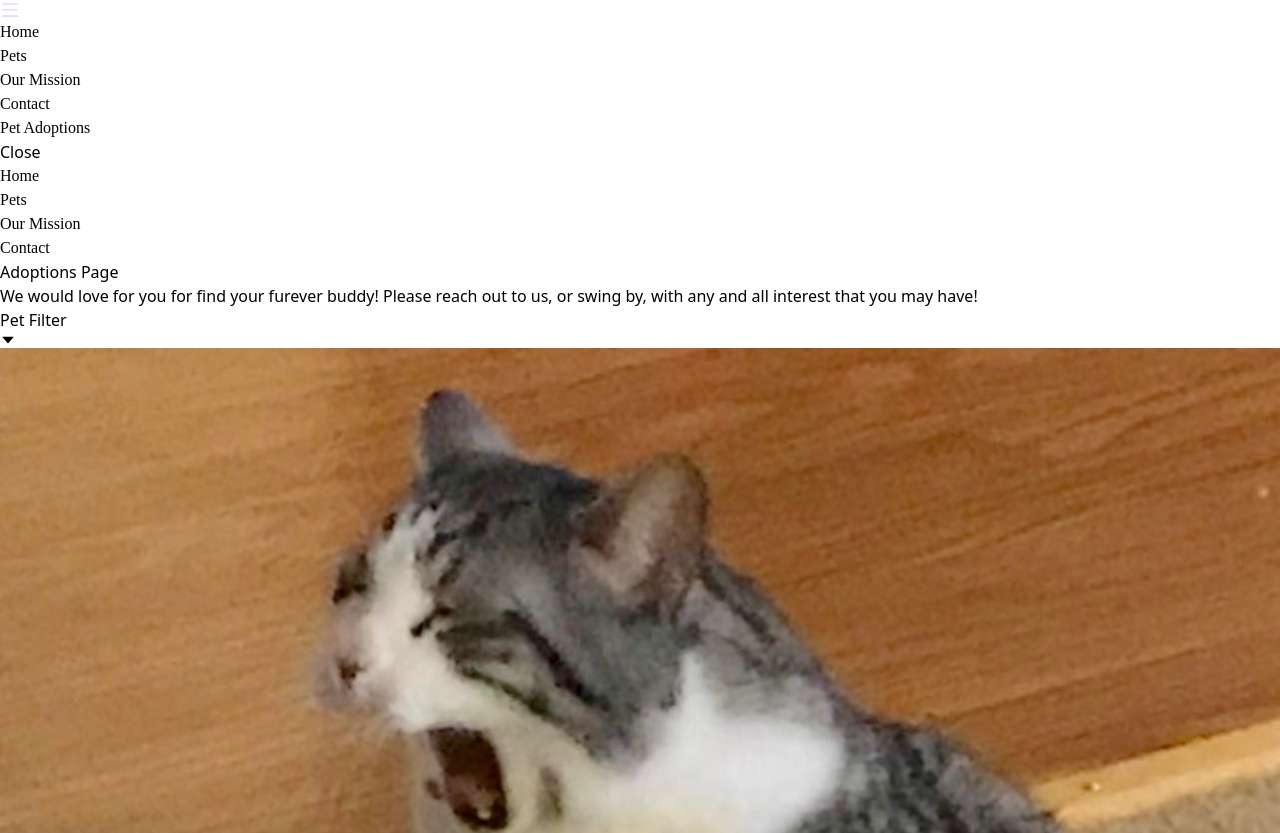
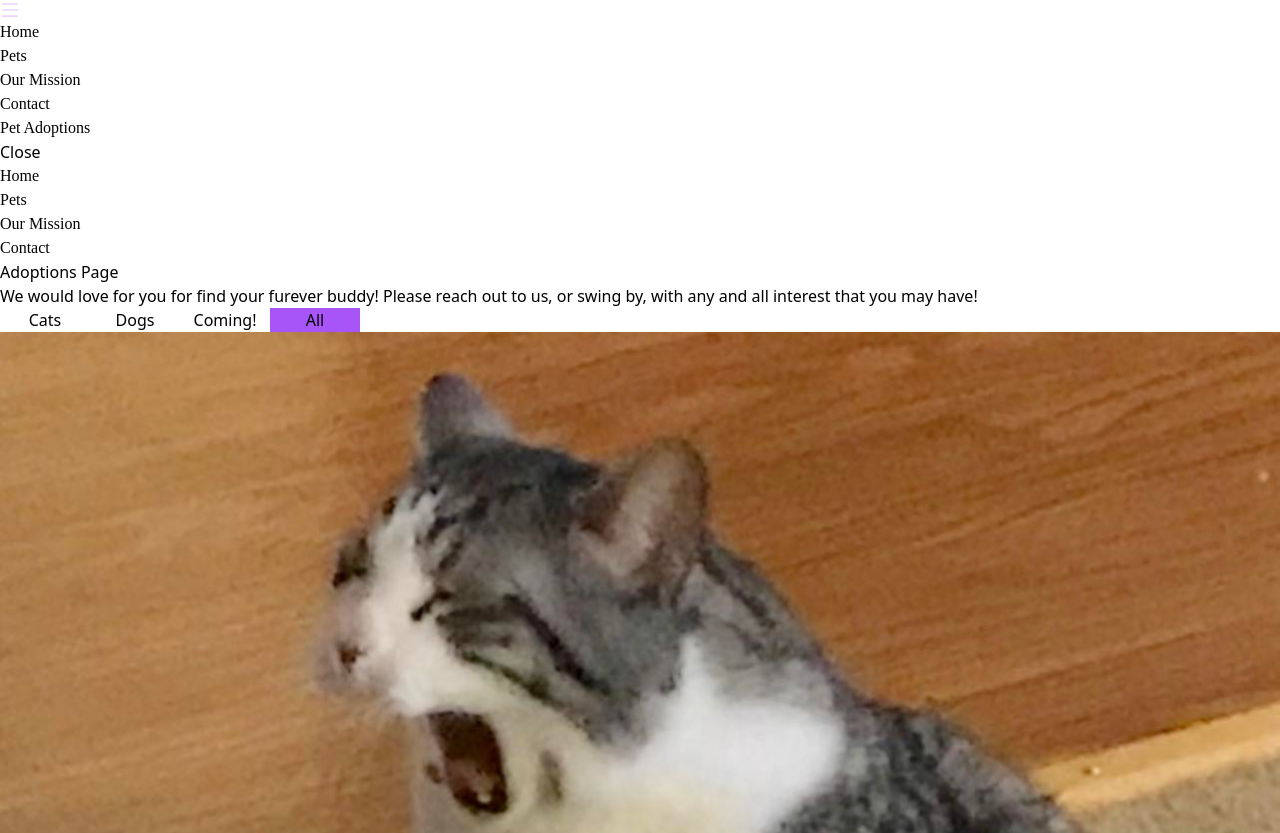
Before and after one commit to Metalmilitian85/Pets, a React (Vite) app: page /Pets in a window 1280 px wide. Shown: the top 833 px of the page. Built offline with nearby package versions, Linux system fonts and the light colour scheme; a web font is replaced by a local one.

Commit message:
filterbuttons

```diff
--- a/src/Components/Dropdown.jsx
+++ b/src/Components/Dropdown.jsx
@@ -2,14 +2,20 @@ import React from 'react'
 import { AiOutlineCaretUp, AiOutlineCaretDown } from 'react-icons/ai'
 import list from './list.json'
 import {useState} from 'react'
+import { useSearchParams } from 'react-router-dom'
 
 export default function Dropdown() {
 
+    const [ searchParams, setSearchParams ] = useSearchParams();
     const [ isOpen, setIsOpen ] = useState(false);
 
     const handleOpen = () => {
         setIsOpen(!isOpen)
     }
+
+    const typeFilter = searchParams.get("type");
+
+    const petType = typeFilter ? list.filter(pet => pet.type === typeFilter) : list
 
     return (
         <div className="mx-auto relative flex flex-col items-center w-[340px] h-[200px] rounded-lg">
@@ -29,7 +35,26 @@ export default function Dropdown() {
                 <div className="bg-purple-400 absolute top-20 flex flex-col items-start rounded-lg p-2 w-[80%]">
                     {list.map((item) => (
                         <div className="flex w-full justify-between p-2 hover:bg-purple-300 cursor-pointer rounded-r-lg border-l-transparent hover:border-l-white border-l-4">
-                            <h3 className="font-bold">{item.type}</h3>
+                            <button
+                                onClick={() => setSearchParams({type: "cat"})}
+                                className={`filterbuttons hover:scale-[105%] ease-in-out duration-75
+                                    ${typeFilter === "cat" ? "selected" : ""}`}
+                            >Cats</button>
+                            <button
+                                onClick={() => setSearchParams({type: "dog"})}
+                                className={`filterbuttons hover:scale-[105%] ease-in-out duration-75
+                                    ${typeFilter === "dog" ? "selected" : ""}`}
+                            >Dogs</button>
+                            <button
+                                onClick={() => setSearchParams({type: "soon"})}
+                                className={`filterbuttons hover:scale-[105%] ease-in-out duration-75
+                                    ${typeFilter === "soon" ? "selected" : ""}`}
+                            >Coming Soon</button>
+                            <button
+                                onClick={() => setSearchParams({})}
+                                className={`filterbuttons hover:scale-[105%] ease-in-out duration-75
+                                    ${typeFilter === null ? "selected" : ""}`}
+                            >All</button>
                         </div>
                     ))}
                 </div>
--- a/src/Components/Pets.jsx
+++ b/src/Components/Pets.jsx
@@ -1,60 +1,61 @@
 import React, { useState } from 'react'
-import Info from './Info'
-import List from './list.json'
+import list from './list.json'
 import { AiOutlineCaretUp, AiOutlineCaretDown } from 'react-icons/ai'
-import Dropdown from './Dropdown'
+import { useSearchParams } from 'react-router-dom'
 
-export default function Pets(props) {
+export default function Pets() {
 
+    const [ searchParams, setSearchParams ] = useSearchParams();
     const [ isOpen, setIsOpen ] = useState(false);
 
     const handleOpen = () => {
         setIsOpen(!isOpen)
     }
 
+    const typeFilter = searchParams.get("type");
+
+    const petType = typeFilter ? list.filter(pet => pet.type === typeFilter) : list
+
+
     return (
     <div>
         <h1 className="text-3xl font-bold mb-3 mt-8 text-center">Adoptions Page</h1>
             <h3 className="m-4 text-center">We would love for you for find your furever buddy! Please reach out to us, or swing by, with any and all interest that you may have!</h3>
-            <Dropdown />
-      <div className="flex flex-wrap justify-center">
-        <div class="max-w-sm rounded overflow-hidden shadow-lg m-8">
-            <Info img="/Skarin.jpg" />
-            <Info name="Skarin" />
-            <Info type="Cat" />
-            <Info age="12" />
-            <Info bio="'Tubby kitty at heart'" />
-        </div>
-        <div class="max-w-sm rounded overflow-hidden shadow-lg m-8">
-            <Info img="/Tiger.jpg" />
-            <Info name="Tiger" />
-            <Info type="Cat" />
-            <Info age="12" />
-            <Info bio="'Killer kittay'" />
-        </div>
-        <div class="max-w-sm rounded overflow-hidden shadow-lg m-8">
-            <Info img="/Tripp.jpg" />
-            <Info name="Tripp" />
-            <Info type="Dog" />
-            <Info age="8" />
-            <Info bio="'Pee attack'" />
-        </div>
-        <div class="max-w-sm rounded overflow-hidden shadow-lg m-8">
-            <Info img="/Harley.jpg" />
-            <Info name="Harley" />
-            <Info type="Dog" />
-            <Info age="7" />
-            <Info bio="'What a bitch'" />
-        </div>
-        <div class="max-w-sm rounded overflow-hidden shadow-lg m-8 flex relative justify-center opacity-60">
-            <Info img="/dog.jpg" />
-            <p className="text-red-500 absolute mt-32 text-2xl">COMING SOON!</p>
-        </div>
-        <div class="max-w-sm rounded overflow-hidden shadow-lg m-8 flex relative justify-center opacity-60">
-            <Info img="/cat.jpg" />
-            <p className="text-red-500 absolute mt-40 text-2xl">COMING SOON!</p>
-        </div>
-      </div>
+                <div className="ml-10 p-2">
+                    <button
+                        onClick={() => setSearchParams({type: "cat"})}
+                        className={`filterbuttons mr-5 hover:scale-[105%] ease-in-out duration-75 hover:bg-purple-500 cursor-pointer rounded-lg border-purple-700 border-solid border-2
+                            ${typeFilter === "cat" ? "selected" : ""}`}
+                    >Cats</button>
+                    <button
+                        onClick={() => setSearchParams({type: "dog"})}
+                        className={`filterbuttons mr-5 hover:scale-[105%] ease-in-out duration-75 hover:bg-purple-300 cursor-pointer rounded-lg border-purple-700 border-solid border-2
+                            ${typeFilter === "dog" ? "selected" : ""}`}
+                    >Dogs</button>
+                    <button
+                        onClick={() => setSearchParams({type: "soon"})}
+                        className={`filterbuttons mr-5 hover:scale-[105%] ease-in-out duration-75 hover:bg-purple-300 cursor-pointer rounded-lg border-purple-700 border-solid border-2
+                            ${typeFilter === "soon" ? "selected" : ""}`}
+                    >Coming!</button>
+                    <button
+                        onClick={() => setSearchParams({})}
+                        className={`filterbuttons hover:scale-[105%] ease-in-out duration-75 hover:bg-purple-300 cursor-pointer rounded-lg border-purple-700 border-solid border-2
+                            ${typeFilter === null ? "selected" : ""}`}
+                    >All</button>
+                </div>
+                <div className="flex flex-wrap">
+                {petType.map(pet => {
+                    return (
+                      <div className="flex flex-wrap m-auto">
+                        <div className="max-w-sm rounded overflow-hidden shadow-lg m-8">
+                            <img src={ pet.pic } className="" />
+                            <h3>{ pet.name }</h3>
+                            <p>{ pet.bio }</p>
+                        </div>
+                      </div>
+                    )
+                })}
+            </div>
     </div>
-    )
+  )
 }
--- a/src/Components/list.json
+++ b/src/Components/list.json
@@ -1,11 +1,44 @@
 [
     {
-        "type": "All"
+        "id": 1,
+        "type": "cat",
+        "name": "Skarin",
+        "age": 12,
+        "bio": "'Tubby kitty at heart'",
+        "pic": "/Skarin.jpg"
     },
     {
-        "type": "Dogs"
+        "id": 2,
+        "type": "cat",
+        "name": "Tiger",
+        "age": 12,
+        "bio": "'Killer kittay'",
+        "pic": "/Tiger.jpg"
     },
     {
-        "type": "Cats"
+        "id": 3,
+        "type": "dog",
+        "name": "Tripp",
+        "age": 8,
+        "bio": "'Pee attack'",
+        "pic": "/Tripp.jpg"
+    },
+    {
+        "id": 4,
+        "type": "dog",
+        "name": "Harley",
+        "age": 7,
+        "bio": "'What a bitch'",
+        "pic": "/Harley.jpg"
+    },
+    {
+        "id": 5,
+        "type": "soon",
+        "pic": "/soondog.jpg"
+    },
+    {
+        "id": 6,
+        "type": "soon",
+        "pic": "/sooncat.jpg"
     }
 ]
--- a/src/index.css
+++ b/src/index.css
@@ -11,3 +11,12 @@ h2,
 li {
   font-family: "Petit Formal Script", cursive;
 }
+
+.filterbuttons {
+  width: 90px;
+  border: ;
+}
+
+.selected {
+  background-color: rgb(168 85 247);
+}
```
Also changed, not shown: src/Components/Dogs.jsx (added, +44 -0 lines), public/sooncat.jpg (added), public/soondog.jpg (added).
